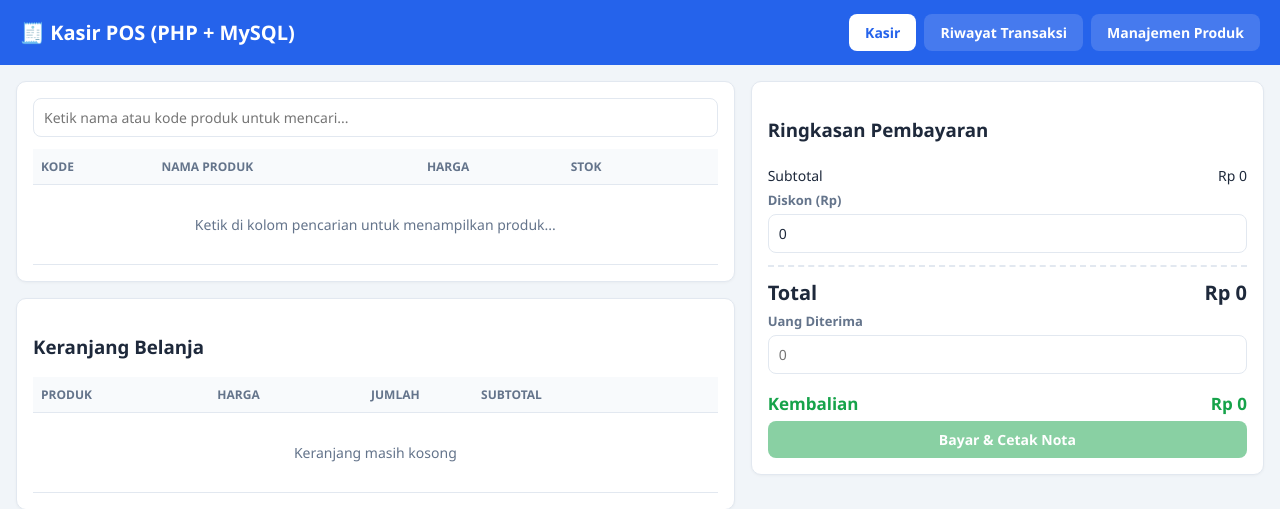
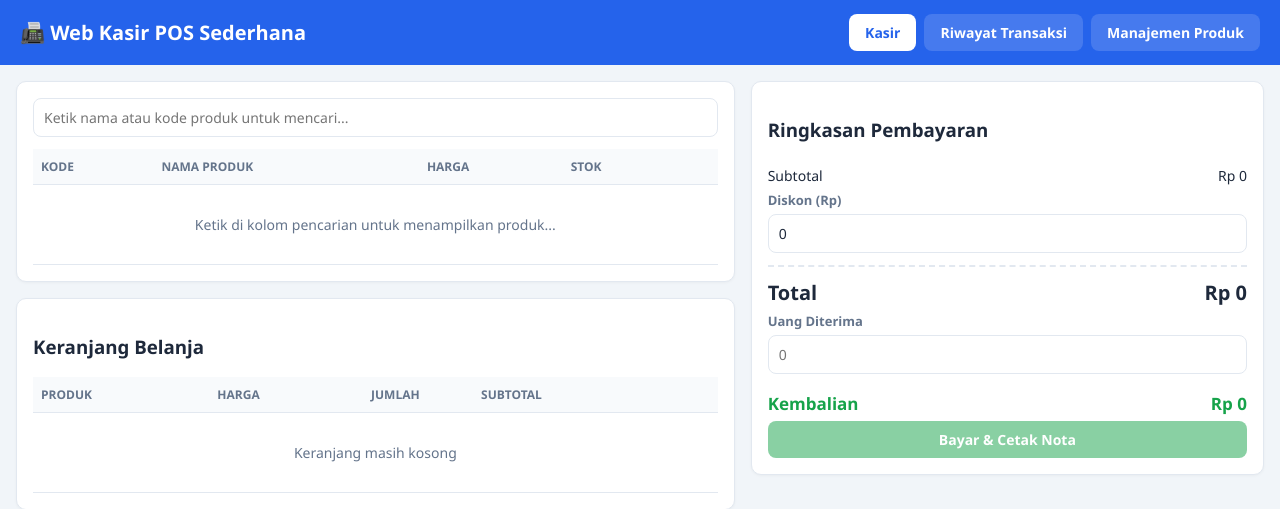
Before and after one commit to Kiarzyn/Web_Kasir_Sederhana, a PHP site: page /index.php in a window 1280 px wide. Shown: the top 509 px of the page. Run offline with PHP 8.4, Linux system fonts and the light colour scheme; data that the repository does not hold is empty.

Commit message:
Update index.php

```diff
--- a/index.php
+++ b/index.php
@@ -138,7 +138,7 @@ while ($trx = $hasil_trx->fetch_assoc()) {
 <body>
 
 <header class="topbar">
-    <h1>🧾 Kasir POS (PHP + MySQL)</h1>
+    <h1>📠 Web Kasir POS Sederhana</h1>
     <nav>
         <button type="button" class="btn btn-nav tab-btn active" data-tab="kasir">Kasir</button>
         <button type="button" class="btn btn-nav tab-btn" data-tab="riwayat">Riwayat Transaksi</button>
```
